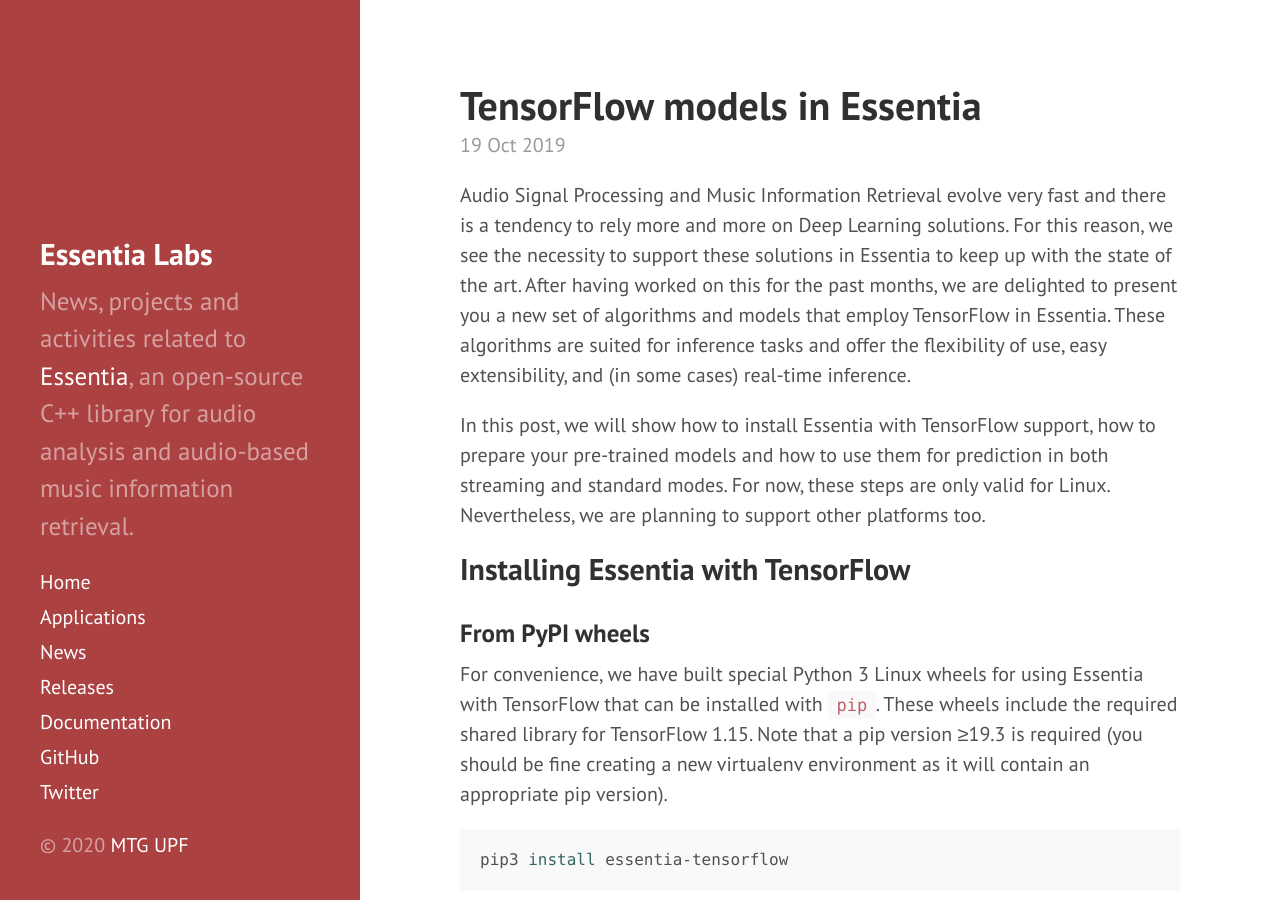
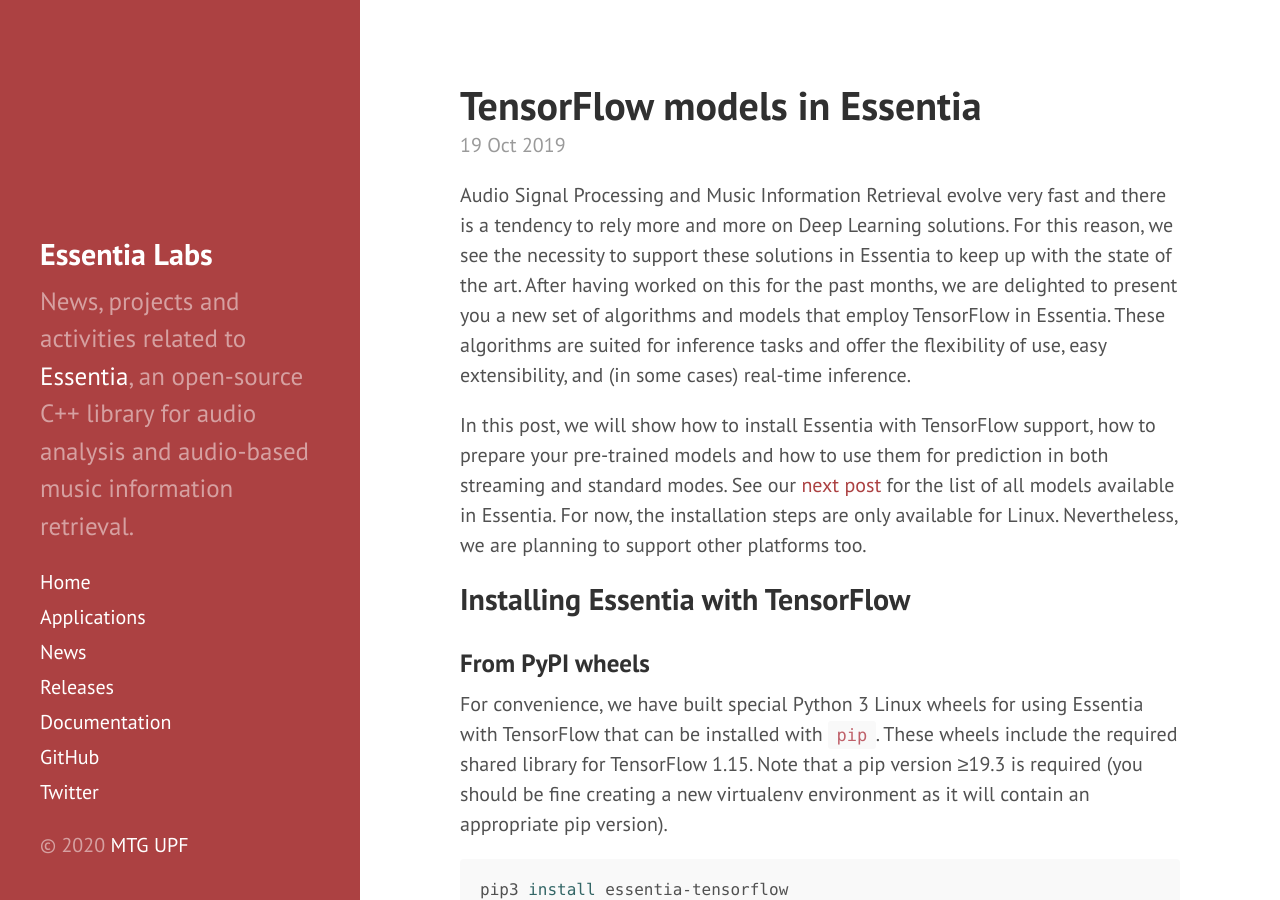
Before and after one commit to pabloEntropia/essentia-labs, a Jekyll site: the page built from _posts/2019-10-19-tensorflow-models-in-essentia.md, in a window 1280 px wide and 900 px high. Built offline with Jekyll 4.4.1, drawn with Linux system fonts in a browser that asks for light colours.

Commit message:
Add link to the next post

```diff
--- a/_posts/2019-10-19-tensorflow-models-in-essentia.md
+++ b/_posts/2019-10-19-tensorflow-models-in-essentia.md
@@ -5,8 +5,8 @@
 ---
 Audio Signal Processing and Music Information Retrieval evolve very fast and there is a tendency to rely more and more on Deep Learning solutions. For this reason, we see the necessity to support these solutions in Essentia to keep up with the state of the art. After having worked on this for the past months, we are delighted to present you a new set of algorithms and models that employ TensorFlow in Essentia. These algorithms are suited for inference tasks and offer the flexibility of use, easy extensibility, and (in some cases) real-time inference.
 
-In this post, we will show how to install Essentia with TensorFlow support, how to prepare your pre-trained models and how to use them for prediction in both streaming and standard modes.
-For now, these steps are only valid for Linux. Nevertheless, we are planning to support other platforms too.
+In this post, we will show how to install Essentia with TensorFlow support, how to prepare your pre-trained models and how to use them for prediction in both streaming and standard modes. See our [next post](https://mtg.github.io/essentia-labs/news/2020/01/16/tensorflow-models-released/) for the list of all models available in Essentia.
+For now, the installation steps are only available for Linux. Nevertheless, we are planning to support other platforms too.
 
 ## Installing Essentia with TensorFlow
 ### From PyPI wheels
```
